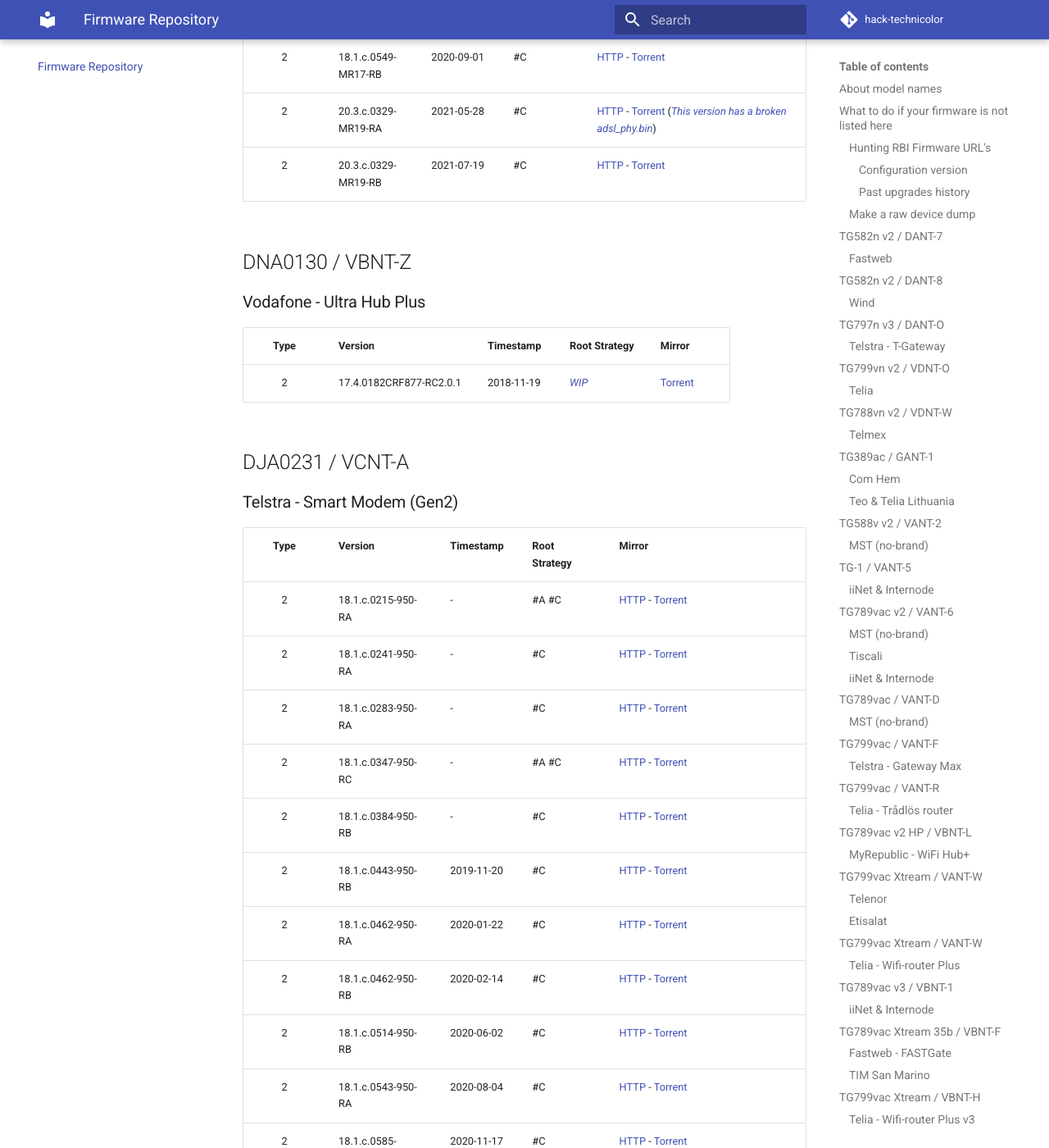
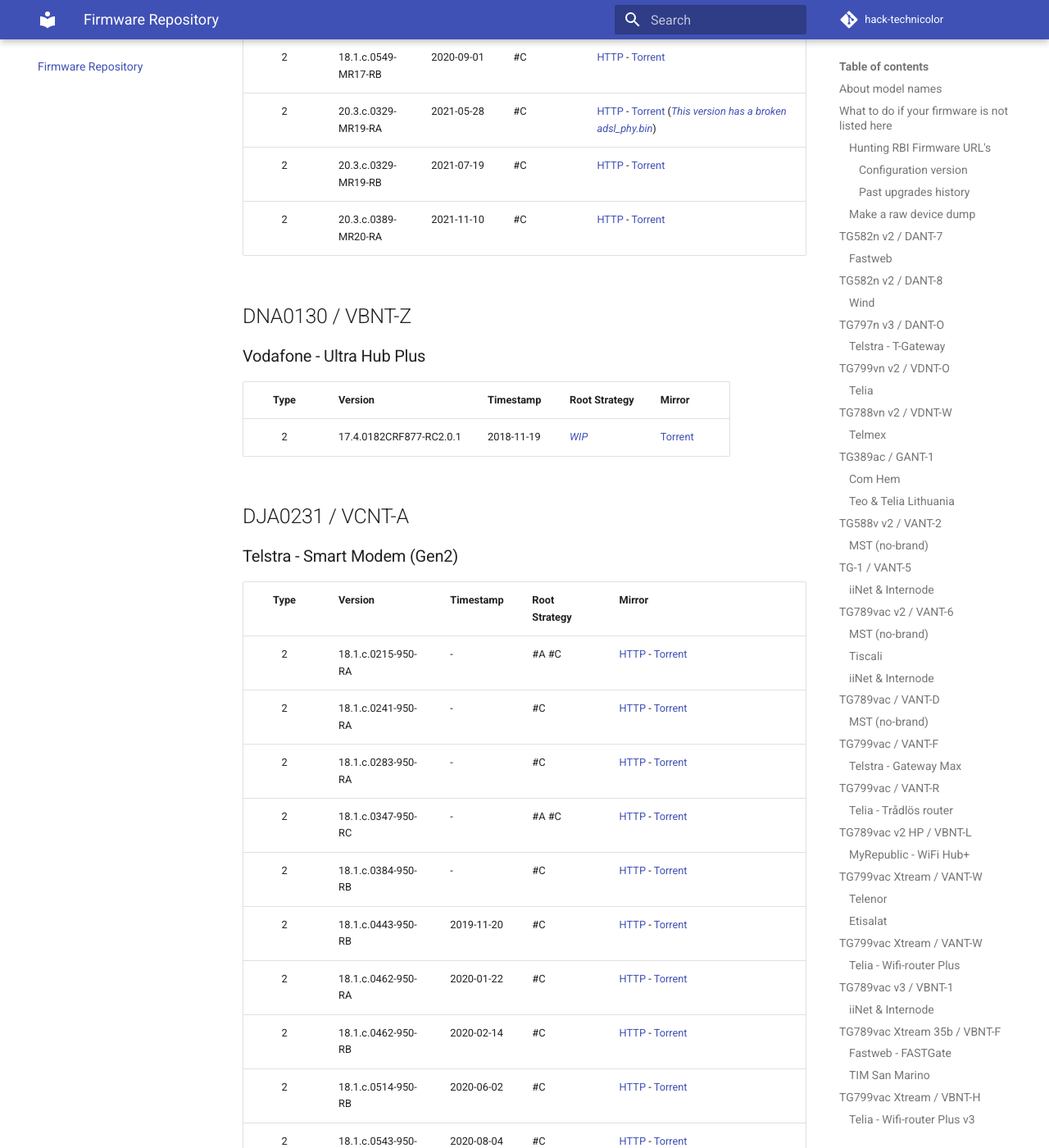
Before and after one commit to hack-technicolor/hack-technicolor, an MkDocs documentation site: the page built from docs/Repository.md, in a window 1280 px wide and 1400 px high, scrolled down 20951 px. Shown: the whole window at 82% size. Built offline with MkDocs 1.6.1 and Material for MkDocs 9.7.7, drawn with Linux system fonts in a browser that asks for light colours; comment, search, counter and statistics services are not loaded; some of the changed text lies outside the part shown.

Commit message:
Added VBNT-V/VCNT-A 20.3.c.0389-MR20-RA

```diff
--- a/docs/Repository.md
+++ b/docs/Repository.md
@@ -552,6 +552,7 @@
 | 2      | 18.1.c.0549-MR17-RB | 2020-09-01 | #C            | [HTTP](http://fwstore.bdms.telstra.net/Technicolor_vbnt-v_18.1.c.0549-MR17-RB/vbnt-v_18.1.c.0549-MR17-RB.rbi) - [Torrent](https://github.com/hack-technicolor/hack-technicolor/blob/master/torrents/vbnt-v/vbnt-v_18.1.c.0549-MR17-RB.rbi.torrent?raw=true) |
 | 2      | 20.3.c.0329-MR19-RA | 2021-05-28 | #C            | [HTTP](http://fwstore.bdms.telstra.net/Technicolor_vbnt-v_20.3.c.0329-MR19-RA/vbnt-v_20.3.c.0329-MR19-RA.rbi) - [Torrent](https://github.com/hack-technicolor/hack-technicolor/blob/master/torrents/vbnt-v/vbnt-v_20.3.c.0329-MR19-RA.rbi.torrent?raw=true) (*[This version has a broken adsl_phy.bin](https://github.com/hack-technicolor/hack-technicolor/issues/180)*) |
 | 2      | 20.3.c.0329-MR19-RB | 2021-07-19 | #C            | [HTTP](http://fwstore.bdms.telstra.net/Technicolor_vbnt-v_20.3.c.0329-MR19-RB/vbnt-v_20.3.c.0329-MR19-RB.rbi) - [Torrent](https://github.com/hack-technicolor/hack-technicolor/blob/master/torrents/vbnt-v/vbnt-v_20.3.c.0329-MR19-RB.rbi.torrent?raw=true) |
+| 2      | 20.3.c.0389-MR20-RA | 2021-11-10 | #C            | [HTTP](http://fwstore.bdms.telstra.net/Technicolor_vbnt-v_20.3.c.0389-MR20-RA/vbnt-v_20.3.c.0389-MR20-RA.rbi) - [Torrent](https://github.com/hack-technicolor/hack-technicolor/blob/master/torrents/vbnt-v/vbnt-v_20.3.c.0389-MR20-RA.rbi.torrent?raw=true) |
 
 ## DNA0130 / VBNT-Z
 
@@ -580,6 +581,7 @@
 | 2      | 18.1.c.0585-MR7.1-RA | 2020-11-17 | #C            | [HTTP](http://fwstore.bdms.telstra.net/Technicolor_vcnt-a_18.1.c.0585-MR7.1-RA.rbi/vcnt-a_18.1.c.0585-MR7.1-RA.rbi) - [Torrent](https://github.com/hack-technicolor/hack-technicolor/blob/master/torrents/vcnt-a/vcnt-a_18.1.c.0585-MR7.1-RA.rbi.torrent?raw=true) |
 | 2      | 20.3.c.0329-MR19-RA  | 2021-05-28 | #C            | [HTTP](http://fwstore.bdms.telstra.net/Technicolor_vcnt-a_20.3.c.0329-MR19-RA/vcnt-a_20.3.c.0329-MR19-RA.rbi) - [Torrent](https://github.com/hack-technicolor/hack-technicolor/blob/master/torrents/vcnt-a/vcnt-a_20.3.c.0329-MR19-RA.rbi.torrent?raw=true) (*[This version has a broken adsl_phy.bin](https://github.com/hack-technicolor/hack-technicolor/issues/180)*) |
 | 2      | 20.3.c.0329-MR19-RB  | 2021-07-19 | #C            | [HTTP](http://fwstore.bdms.telstra.net/Technicolor_vcnt-a_20.3.c.0329-MR19-RB/vcnt-a_20.3.c.0329-MR19-RB.rbi) - [Torrent](https://github.com/hack-technicolor/hack-technicolor/blob/master/torrents/vcnt-a/vcnt-a_20.3.c.0329-MR19-RB.rbi.torrent?raw=true) |
+| 2      | 20.3.c.0389-MR20-RA  | 2021-11-10 | #C            | [HTTP](http://fwstore.bdms.telstra.net/Technicolor_vcnt-a_20.3.c.0389-MR20-RA/vcnt-a_20.3.c.0389-MR20-RA.rbi) - [Torrent](https://github.com/hack-technicolor/hack-technicolor/blob/master/torrents/vcnt-a/vcnt-a_20.3.c.0389-MR20-RA.rbi.torrent?raw=true) |
 
 ## DGA4331 / VCNT-3
 
```
Also changed, not shown: 2 other files.
